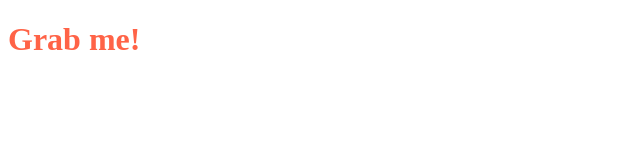
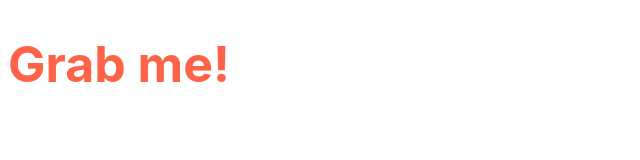
Before and after one commit to netsus/Vanilla_JS_To_do_list_review_2021, a plain HTML site: page index.html in a window 1280 px wide. Both pictures are taken after a click on the element "Grab me!". Shown: the whole page, without its empty margins (0-640 px from the left). Drawn offline with Linux system fonts and the light colour scheme.

Commit message:
#3.8 CSS in Javascript part Three - toggle
toggle : 클래스가 해당 엘레멘트에 있으면 삭제, 없으면 추가하는 함수 (if, else
ex) tg.classList.toggle("clicked");  --> classList에 "clicked"가 있으면 삭제하고, 없으면 추가하기
--> 특정 이벤트에 대해 toggle 가능

```diff
--- a/app.js
+++ b/app.js
@@ -2,12 +2,7 @@ const h1 = document.querySelector(".hello h1:first-child")
 
 
 function handleTitleClick(event) {
-    const clickedClass = "clicked";
-    if(h1.className === clickedClass){
-        h1.className = "";
-    }else{
-        h1.className = clickedClass;
-    }
+    h1.classList.toggle("clicked");
 }
 
 h1.addEventListener("click",handleTitleClick);
--- a/index.html
+++ b/index.html
@@ -9,7 +9,7 @@
 </head>
 <body>
     <div class="hello">
-        <h1>Grab me!</h1>
+        <h1 class="sexy-font">Grab me!</h1>
     </div>
 
     <script src="app.js"></script>
--- a/style.css
+++ b/style.css
@@ -2,7 +2,10 @@ h1 {
     color:cornflowerblue;
     transition: 0.3s ease-in-out;
 }
-
+.sexy-font {
+    font-family: -apple-system, BlinkMacSystemFont, 'Segoe UI', Roboto, Oxygen, Ubuntu, Cantarell, 'Open Sans', 'Helvetica Neue', sans-serif;
+    font-size: 50px;
+}
 .clicked {
     color: tomato;
 }
```
